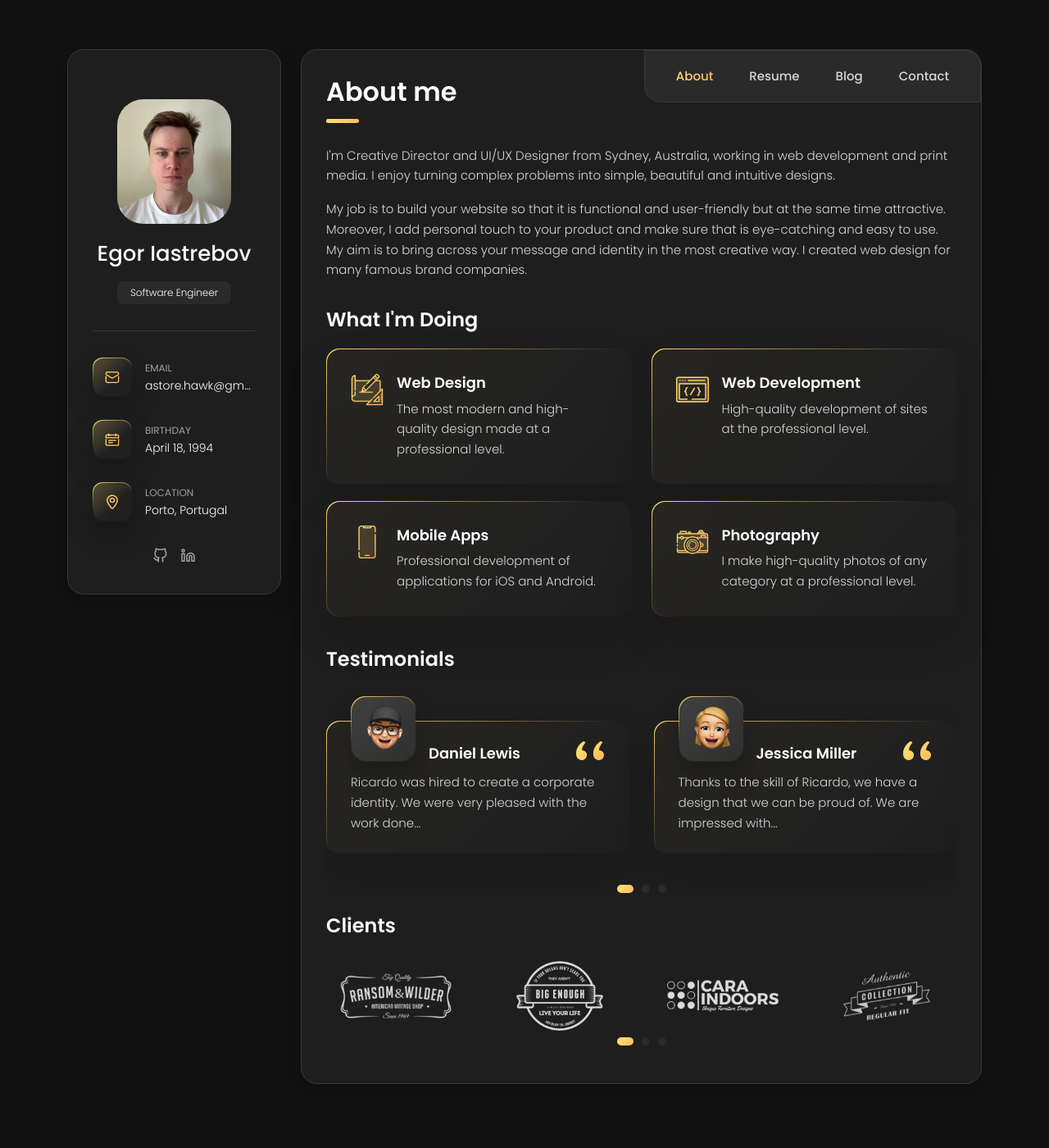
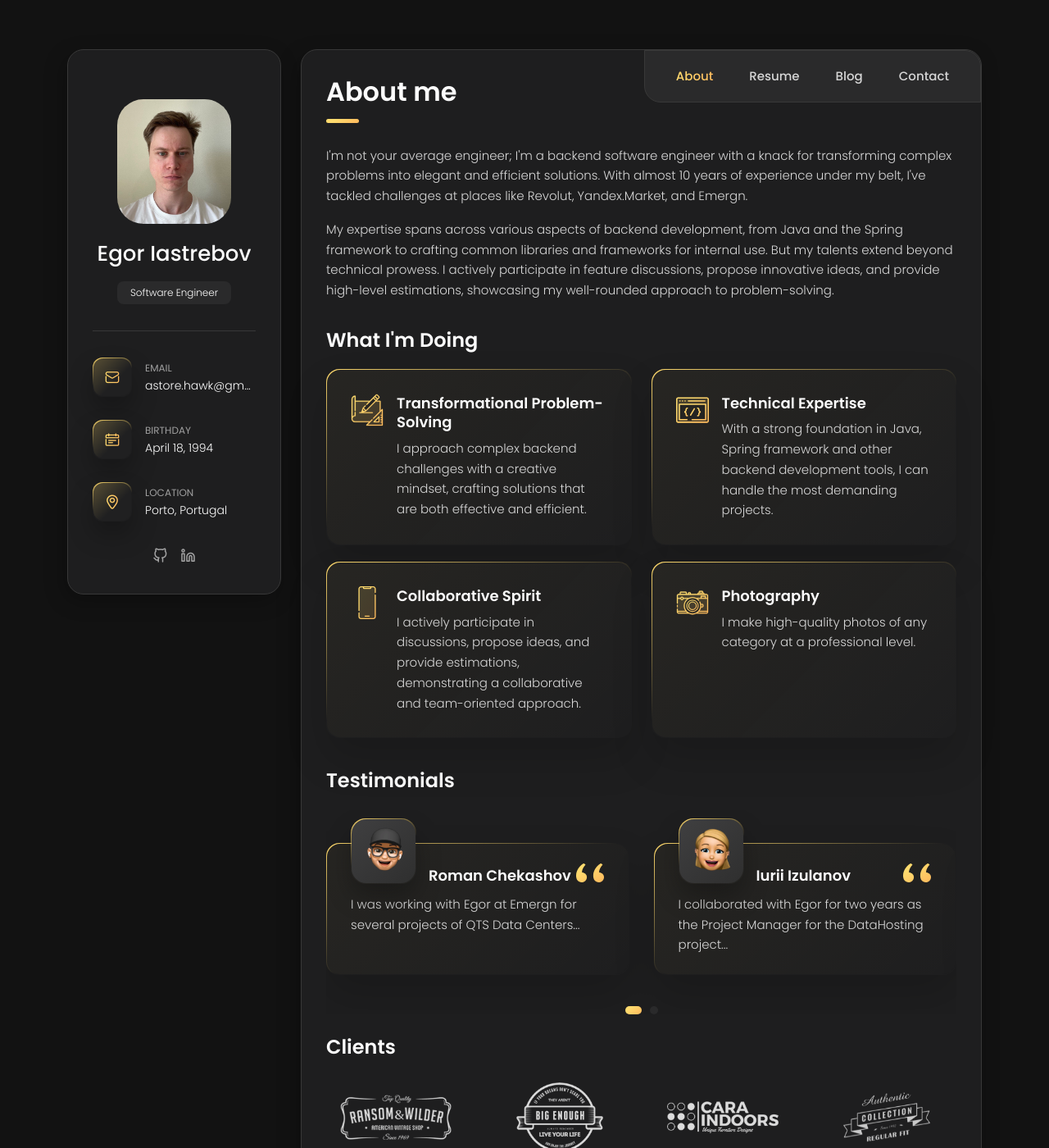
Before and after one commit to iastrebov/egor.tech, a Jekyll site: the page built from index.html, in a window 1280 px wide and 1400 px high. Shown: the whole window at 82% size. Built offline with Jekyll 4.4.1, drawn with Linux system fonts in a browser that asks for light colours; some web fonts are replaced.

Commit message:
Feedback

```diff
--- a/index.html
+++ b/index.html
@@ -4,12 +4,13 @@ title: About me
 ---
 
 <div class="row">
-    <p>I'm Creative Director and UI/UX Designer from Sydney, Australia, working in web development and print media. I
-        enjoy turning complex problems into simple, beautiful and intuitive designs.</p>
-    <p>My job is to build your website so that it is functional and user-friendly but at the same time attractive.
-        Moreover, I add personal touch to your product and make sure that is eye-catching and easy to use. My aim is to
-        bring across your message and identity in the most creative way. I created web design for many famous brand
-        companies.</p>
+    <p>I'm not your average engineer; I'm a backend software engineer with a knack for transforming complex problems
+         into elegant and efficient solutions. With almost 10 years of experience under my belt,
+         I've tackled challenges at places like Revolut, Yandex.Market, and Emergn.</p>
+    <p>My expertise spans across various aspects of backend development, from Java and the Spring framework to crafting common libraries and
+        frameworks for internal use. But my talents extend beyond technical prowess.
+        I actively participate in feature discussions, propose innovative ideas, and provide high-level estimations,
+        showcasing my well-rounded approach to problem-solving.</p>
 </div>
 
 <!-- What -->
@@ -20,8 +21,9 @@ title: About me
         <div class="case-item box box-inner">
             <img class="case-item__icon" src="../assets/icons/icon-design.svg" alt=""/>
             <div>
-                <h3 class="title title--h3">Web Design</h3>
-                <p class="case-item__caption">The most modern and high-quality design made at a professional level.</p>
+                <h3 class="title title--h3">Transformational Problem-Solving</h3>
+                <p class="case-item__caption">I approach complex backend challenges with a creative mindset,
+                    crafting solutions that are both effective and efficient.</p>
             </div>
         </div>
     </div>
@@ -31,8 +33,9 @@ title: About me
         <div class="case-item box box-inner">
             <img class="case-item__icon" src="../assets/icons/icon-dev.svg" alt=""/>
             <div>
-                <h3 class="title title--h3">Web Development</h3>
-                <p class="case-item__caption">High-quality development of sites at the professional level.</p>
+                <h3 class="title title--h3">Technical Expertise</h3>
+                <p class="case-item__caption">With a strong foundation in Java, Spring framework and other
+                    backend development tools, I can handle the most demanding projects.</p>
             </div>
         </div>
     </div>
@@ -42,8 +45,9 @@ title: About me
         <div class="case-item box box-inner">
             <img class="case-item__icon" src="../assets/icons/icon-app.svg" alt=""/>
             <div>
-                <h3 class="title title--h3">Mobile Apps</h3>
-                <p class="case-item__caption">Professional development of applications for iOS and Android.</p>
+                <h3 class="title title--h3">Collaborative Spirit</h3>
+                <p class="case-item__caption">I actively participate in discussions, propose ideas,
+                    and provide estimations, demonstrating a collaborative and team-oriented approach.</p>
             </div>
         </div>
     </div>
@@ -70,11 +74,10 @@ title: About me
             <div class="swiper-slide review-item box box-inner js-open-review" data-mfp-src="#review-1"
                  data-effect="mfp-zoom-out">
                 <figure class="box box-avatar">
-                    <img src="../assets/images/avatar-1.png" alt="Daniel Lewis">
+                    <img src="../assets/images/avatar-1.png" alt="Roman Chekashov">
                 </figure>
-                <h4 class="title title--h3">Daniel Lewis</h4>
-                <p class="review-item__caption">Ricardo was hired to create a corporate identity. We were very pleased
-                    with the work done...</p>
+                <h4 class="title title--h3">Roman Chekashov</h4>
+                <p class="review-item__caption">I was working with Egor at Emergn for several projects of QTS Data Centers...</p>
             </div>
 
             <!-- Item review -->
@@ -83,31 +86,19 @@ title: About me
                 <figure class="box box-avatar">
                     <img src="../assets/images/avatar-2.png" alt="Daniel Lewis">
                 </figure>
-                <h4 class="title title--h3">Jessica Miller</h4>
-                <p class="review-item__caption">Thanks to the skill of Ricardo, we have a design that we can be proud
-                    of. We are impressed with...</p>
+                <h4 class="title title--h3">Iurii Izulanov</h4>
+                <p class="review-item__caption">I collaborated with Egor for two years as the Project Manager for the DataHosting project...</p>
             </div>
 
             <!-- Item review -->
             <div class="swiper-slide review-item box box-inner js-open-review" data-mfp-src="#review-3"
                  data-effect="mfp-zoom-out">
                 <figure class="box box-avatar">
-                    <img src="../assets/images/avatar-3.png" alt="Daniel Lewis">
+                    <img src="../assets/images/avatar-3.png" alt="Andrei Shedko">
                 </figure>
-                <h4 class="title title--h3">Emily Evans</h4>
-                <p class="review-item__caption">Ricardo did a miracle with my website. It looks exactly as I imagined
-                    it. Now I have a profession...</p>
-            </div>
-
-            <!-- Item review -->
-            <div class="swiper-slide review-item box box-inner js-open-review" data-mfp-src="#review-4"
-                 data-effect="mfp-zoom-out">
-                <figure class="box box-avatar">
-                    <img src="../assets/images/avatar-4.png" alt="Daniel Lewis">
-                </figure>
-                <h4 class="title title--h3">Henry William</h4>
-                <p class="review-item__caption">Thank you very much for your work on our project. It was a big help for
-                    us. Thanks to the...</p>
+                <h4 class="title title--h3">Andrei Shedko</h4>
+                <p class="review-item__caption">I know Egor for many years as excellent Java specialist capable to solve
+                     complex tasks, select technologies..</p>
             </div>
         </div>
 
@@ -163,88 +154,53 @@ title: About me
             <div class="review-icon-quote"></div>
         </div>
         <div class="col-12 col-sm-10 full-rewiew-con-text">
-            <h2 class="title title--h2 mb-1">Daniel Lewis</h2>
-            <span class="review-date">14 June, 2021</span>
-            <p>Ricardo was hired to create a corporate identity. We were very pleased with the work done. She has a lot
-                of experience and is very concerned about the needs of client.
-                Lorem ipsum dolor sit amet, ullamcous cididt consectetur adipiscing elit, seds do et eiusmod tempor
-                incididunt ut laborels dolore magnarels alia.</p>
-            <p>Ut enim ad nesid utminim veniam, quis nostrud eiusmo exercitation ullamco labori is amco commodo
-                consequat seds eiusmod. Adipisicing velit eu eiusmod nisi ad nulla.
-                Magna deserunt ipsum pariatur sunt incididunt culpa cupidatat. Pariatur occaecat enim dolor culpa nisi
-                ea eiusmod do qui culpa consectetur laboris eiusmod anim.</p>
+            <h2 class="title title--h2 mb-1">Roman Chekashov</h2>
+            <span class="review-date">4 October, 2023</span>
+            <p>I was working with Egor at Emergn for several projects of QTS Data Centers (https://www.qtsdatacenters.com/).
+                He joined the company as a middle java developer, but very soon he showed not only technical knowledge but
+                 also very nice communicative skills, which helped him to become a team lead in one of our Scrum teams.
+                I enjoyed working with him and strongly believe that he can enhance any company because good people are the gold of nowadays!</p>
         </div>
     </div>
 </div>
 
 <!-- Full review 2 -->
-<div id="review-2" class="popup mfp-hide mfp-with-anim">
+<div id="review-3" class="popup mfp-hide mfp-with-anim">
     <div class="row">
         <div class="col-12 col-sm-2 full-rewiew-con-avatar">
             <figure class="box box-avatar">
-                <img src="../assets/images/avatar-2.png" alt="Daniel Lewis">
+                <img src="../assets/images/avatar-2.png" alt="Andrei Shedko">
             </figure>
             <div class="review-icon-quote"></div>
         </div>
         <div class="col-12 col-sm-10 full-rewiew-con-text">
-            <h2 class="title title--h2 mb-1">Jessica Miller</h2>
-            <span class="review-date">14 June, 2021</span>
-            <p>Ricardo was hired to create a corporate identity. We were very pleased with the work done. She has a lot
-                of experience and is very concerned about the needs of client.
-                Lorem ipsum dolor sit amet, ullamcous cididt consectetur adipiscing elit, seds do et eiusmod tempor
-                incididunt ut laborels dolore magnarels alia.</p>
-            <p>Ut enim ad nesid utminim veniam, quis nostrud eiusmo exercitation ullamco labori is amco commodo
-                consequat seds eiusmod. Adipisicing velit eu eiusmod nisi ad nulla.
-                Magna deserunt ipsum pariatur sunt incididunt culpa cupidatat. Pariatur occaecat enim dolor culpa nisi
-                ea eiusmod do qui culpa consectetur laboris eiusmod anim.</p>
+            <h2 class="title title--h2 mb-1">Andrei Shedko</h2>
+            <span class="review-date">12 September, 2023</span>
+            <p>I know Egor for many years as excellent Java specialist capable to solve complex tasks, select technologies,
+                 estimate, prepare and follow plans, Egor is always looking for ways to improve work, help colleagues,
+                  learn something new, lead others which is extremely valuable professional skills.
+                 He as friendly and open person who is comfortable to work with.</p>
         </div>
     </div>
 </div>
 
 <!-- Full review 3 -->
-<div id="review-3" class="popup mfp-hide mfp-with-anim">
+<div id="review-2" class="popup mfp-hide mfp-with-anim">
     <div class="row">
         <div class="col-12 col-sm-2 full-rewiew-con-avatar">
             <figure class="box box-avatar">
-                <img src="../assets/images/avatar-3.png" alt="Daniel Lewis">
+                <img src="../assets/images/avatar-3.png" alt="Iurii Izulanov">
             </figure>
             <div class="review-icon-quote"></div>
         </div>
         <div class="col-12 col-sm-10 full-rewiew-con-text">
-            <h2 class="title title--h2 mb-1">Emily Evans</h2>
-            <span class="review-date">14 June, 2021</span>
-            <p>Ricardo was hired to create a corporate identity. We were very pleased with the work done. She has a lot
-                of experience and is very concerned about the needs of client.
-                Lorem ipsum dolor sit amet, ullamcous cididt consectetur adipiscing elit, seds do et eiusmod tempor
-                incididunt ut laborels dolore magnarels alia.</p>
-            <p>Ut enim ad nesid utminim veniam, quis nostrud eiusmo exercitation ullamco labori is amco commodo
-                consequat seds eiusmod. Adipisicing velit eu eiusmod nisi ad nulla.
-                Magna deserunt ipsum pariatur sunt incididunt culpa cupidatat. Pariatur occaecat enim dolor culpa nisi
-                ea eiusmod do qui culpa consectetur laboris eiusmod anim.</p>
+            <h2 class="title title--h2 mb-1">Iurii Izulanov</h2>
+            <span class="review-date">11 September, 2023</span>
+            <p>I collaborated with Egor for two years as the Project Manager for the DataHosting project.
+                During this time, Egor demonstrated his exceptional engineering skills and a ability to swiftly learn new technologies.</p>
+            <p>One example of his expertise was his pivotal role in transitioning the product from AngularJS to Angular2+.
+                This involved the preparation of the libraries and the training of our team in a new technology.
+                I'm pleased to report that the project was executed successfully under his guidance.</p>
         </div>
     </div>
 </div>
-
-<!-- Full review 4 -->
-<div id="review-4" class="popup mfp-hide mfp-with-anim">
-    <div class="row">
-        <div class="col-12 col-sm-2 full-rewiew-con-avatar">
-            <figure class="box box-avatar">
-                <img src="../assets/images/avatar-4.png" alt="Daniel Lewis">
-            </figure>
-            <div class="review-icon-quote"></div>
-        </div>
-        <div class="col-12 col-sm-10 full-rewiew-con-text">
-            <h2 class="title title--h2 mb-1">Henry William</h2>
-            <span class="review-date">14 June, 2021</span>
-            <p>Ricardo was hired to create a corporate identity. We were very pleased with the work done. She has a lot
-                of experience and is very concerned about the needs of client.
-                Lorem ipsum dolor sit amet, ullamcous cididt consectetur adipiscing elit, seds do et eiusmod tempor
-                incididunt ut laborels dolore magnarels alia.</p>
-            <p>Ut enim ad nesid utminim veniam, quis nostrud eiusmo exercitation ullamco labori is amco commodo
-                consequat seds eiusmod. Adipisicing velit eu eiusmod nisi ad nulla.
-                Magna deserunt ipsum pariatur sunt incididunt culpa cupidatat. Pariatur occaecat enim dolor culpa nisi
-                ea eiusmod do qui culpa consectetur laboris eiusmod anim.</p>
-        </div>
-    </div>
-</div>
```
